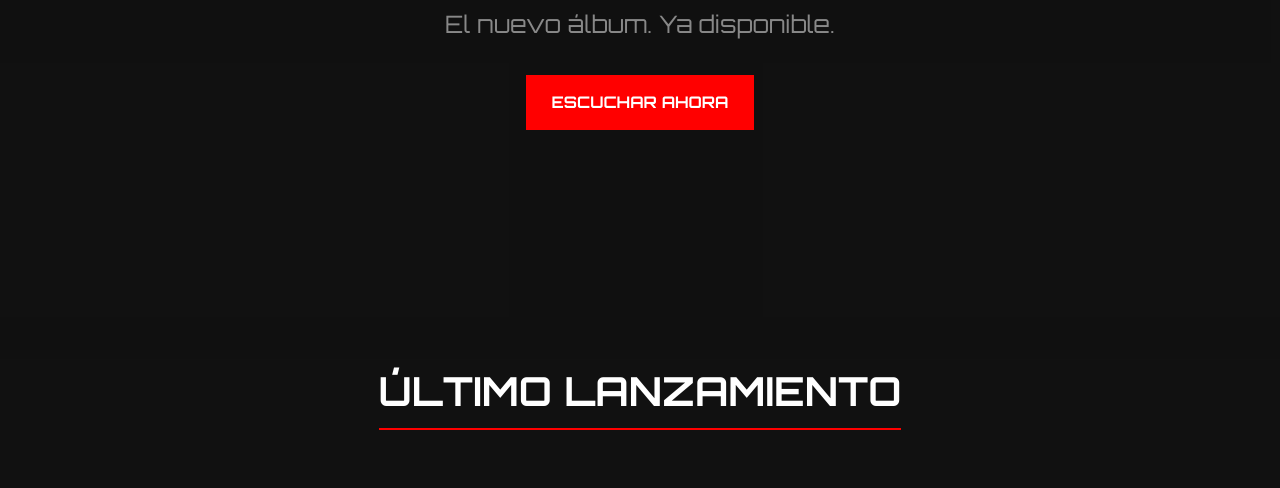
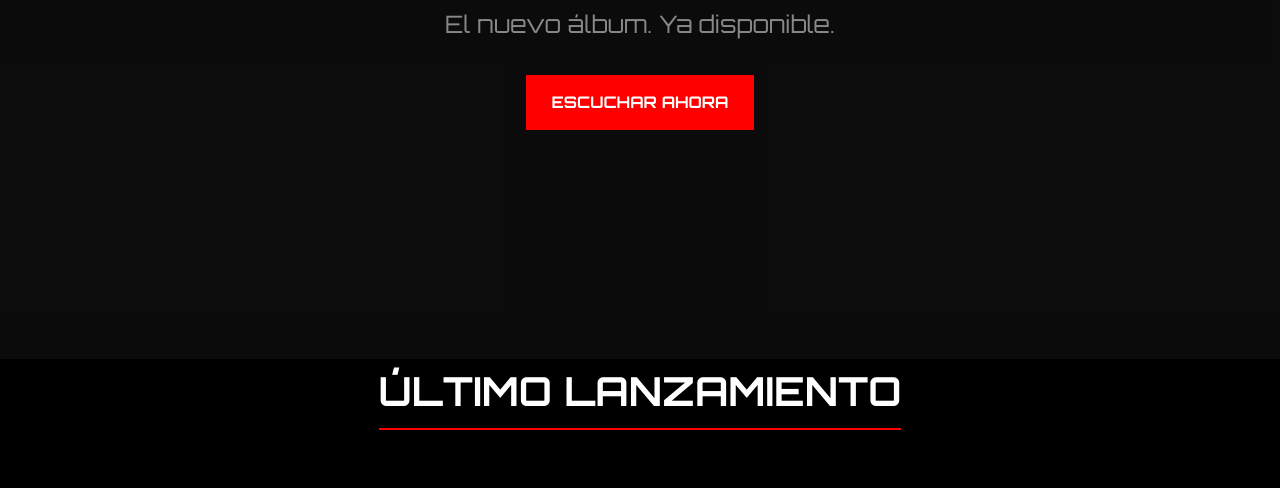
Before and after one commit to ChrisraaaLopez/Skrillex-Web-Page, a plain HTML site: page index.html in a window 1280 px wide. Shown: the part 446-934 px from the top of the page. Drawn offline with Linux system fonts and the light colour scheme; grey boxes are pictures that could not be loaded.

Commit message:
Modificacion Estilos

```diff
--- a/css/estilo_index.css
+++ b/css/estilo_index.css
@@ -1,8 +1,11 @@
-/* ======== 1. CONFIGURACIÓN GLOBAL Y VARIABLES ======== */
+/* ======== ESTILOS GENERALES E INDEX ======== */
+
+
+/* pALETA DE COLORES*/
 
 :root {
     --font-main: 'Orbitron', sans-serif;
-    --color-bg: #111111;
+    --color-bg: #000000;
     --color-text: #FFFFFF;
     --color-accent: #FF0000;
     --color-grey: #888888;
@@ -74,7 +77,7 @@ section {
 }
 
 
-/* ======== 2. BOTONES Y UTILIDADES ======== */
+/* Botones */
 
 .boton {
     display: inline-block;
@@ -109,7 +112,7 @@ section {
 }
 
 
-/* ======== 3. HEADER / BARRA DE NAVEGACIÓN ======== */
+/* Menu Header */
 
 .barra-navegacion {
     background-color: var(--color-bg);
@@ -178,7 +181,7 @@ section {
 }
 
 
-/* ======== 4. SECCIÓN DE PORTADA (HERO) ======== */
+/* Seccion Principal */
 
 .portada {
     height: 90vh;
@@ -217,7 +220,7 @@ section {
 }
 
 
-/* ======== EFECTO GLITCH ======== */
+/* Efecto para el texto Hero */
 
 .efecto-glitch {
     position: relative;
@@ -267,7 +270,7 @@ section {
 }
 
 
-/* ======== 5. SECCIÓN ÚLTIMO LANZAMIENTO ======== */
+/* Ultimo Lanzamineto */
 
 .ultimo-lanzamiento {
     text-align: center;
@@ -299,7 +302,7 @@ section {
 }
 
 
-/* ======== 6. SECCIÓN FECHAS DEL TOUR ======== */
+/* Tour y Tickets */
 
 .fechas-tour {
     background-color: var(--color-bg);
@@ -357,7 +360,7 @@ section {
 }
 
 
-/* ======== 7. PIE DE PÁGINA (FOOTER) ======== */
+/* Footer */
 
 footer {
     background-color: var(--color-bg);
@@ -389,16 +392,10 @@ footer .creditos {
 }
 
 
-/* ###################################################### */
+/* MEDIA QUERYS */
 
 
-/* ======== 8. MEDIA QUERIES (DISEÑO RESPONSIVO) ======== */
-
-
-/* ###################################################### */
-
-
-/* ======== TABLET (Menor a 992px) ======== */
+/* TABLET (Menor a 992px) */
 
 @media (max-width: 992px) {
     h1 {
@@ -427,10 +424,9 @@ footer .creditos {
 }
 
 
-/* ======== MÓVIL (Menor a 768px) ======== */
+/* MÓVIL (Menor a 768px) */
 
 @media (max-width: 768px) {
-    /* --- Menú Móvil --- */
     .boton-menu {
         display: block;
         z-index: 1002;
@@ -461,7 +457,6 @@ footer .creditos {
     .enlaces-nav a {
         font-size: 1.5rem;
     }
-    /* --- Estilos de Secciones --- */
     h1 {
         font-size: 2.5rem;
     }
@@ -474,7 +469,6 @@ footer .creditos {
     .portada-contenido p {
         font-size: 1.2rem;
     }
-    /* --- Fechas de Tour en Móvil --- */
     .lista-tour li {
         flex-direction: column;
         align-items: center;
@@ -499,7 +493,6 @@ footer .creditos {
         background-color: var(--color-grey);
         color: var(--color-bg);
     }
-    /* --- Ajuste para el logo en móvil --- */
     .imagen-logo {
         height: 20px;
     }
```
Also changed, not shown: css/estilo_contacto.css (+3 -18 lines), css/estilo_galeria.css (+1 -28 lines).
